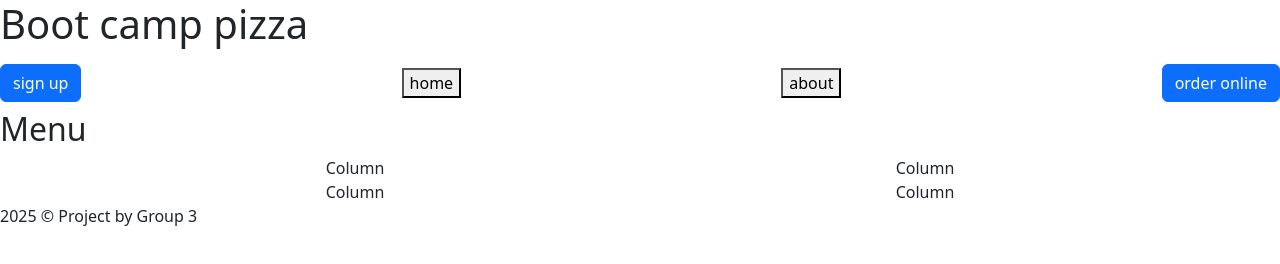
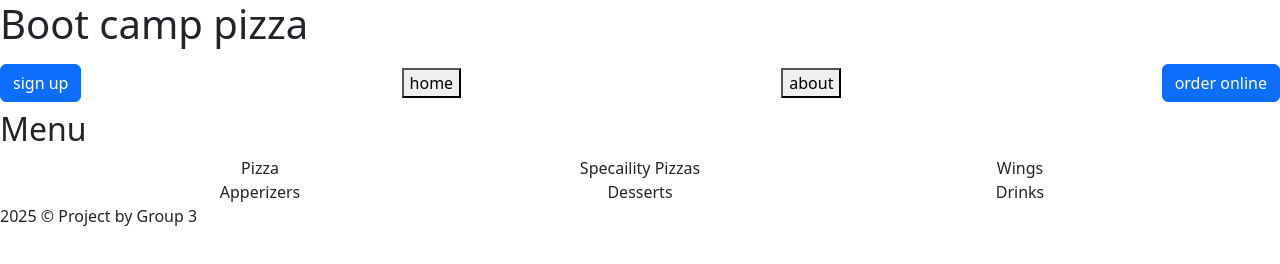
Before and after one commit to p1t1-group3/ProjectOne, a plain HTML site: page index.html in a window 1280 px wide. Drawn offline with nearby package versions, Linux system fonts and the light colour scheme.

Commit message:
ids and cols

```diff
--- a/assets/js/script.js
+++ b/assets/js/script.js
@@ -1,4 +1,4 @@
 const signUp = document.getElementById("signUpModal")
 const order = document.getElementById("orderModal")
 const produce = document.getElementById("product")
-const pizzamenu = document.getElementById("menu")
+const pizzaMenu = document.getElementById("menu")
--- a/index.html
+++ b/index.html
@@ -67,11 +67,13 @@
     <h2>Menu</h2>
     <main id="menu">
         <div class="container text-center">
-            <div class="row row-cols-2">
-              <div class="col">Column</div>
-              <div class="col">Column</div>
-              <div class="col">Column</div>
-              <div class="col">Column</div>
+            <div class="row row-cols-3">
+              <div id ="zza" class="col">Pizza</div>
+              <div id = "sZza" class="col">Specaility Pizzas</div>
+              <div id = "wings" class="col">Wings</div>
+              <div class="col">Apperizers</div>
+              <div class="col">Desserts</div>
+              <div class="col">Drinks</div>
             </div>
           </div>
     </main>
```
